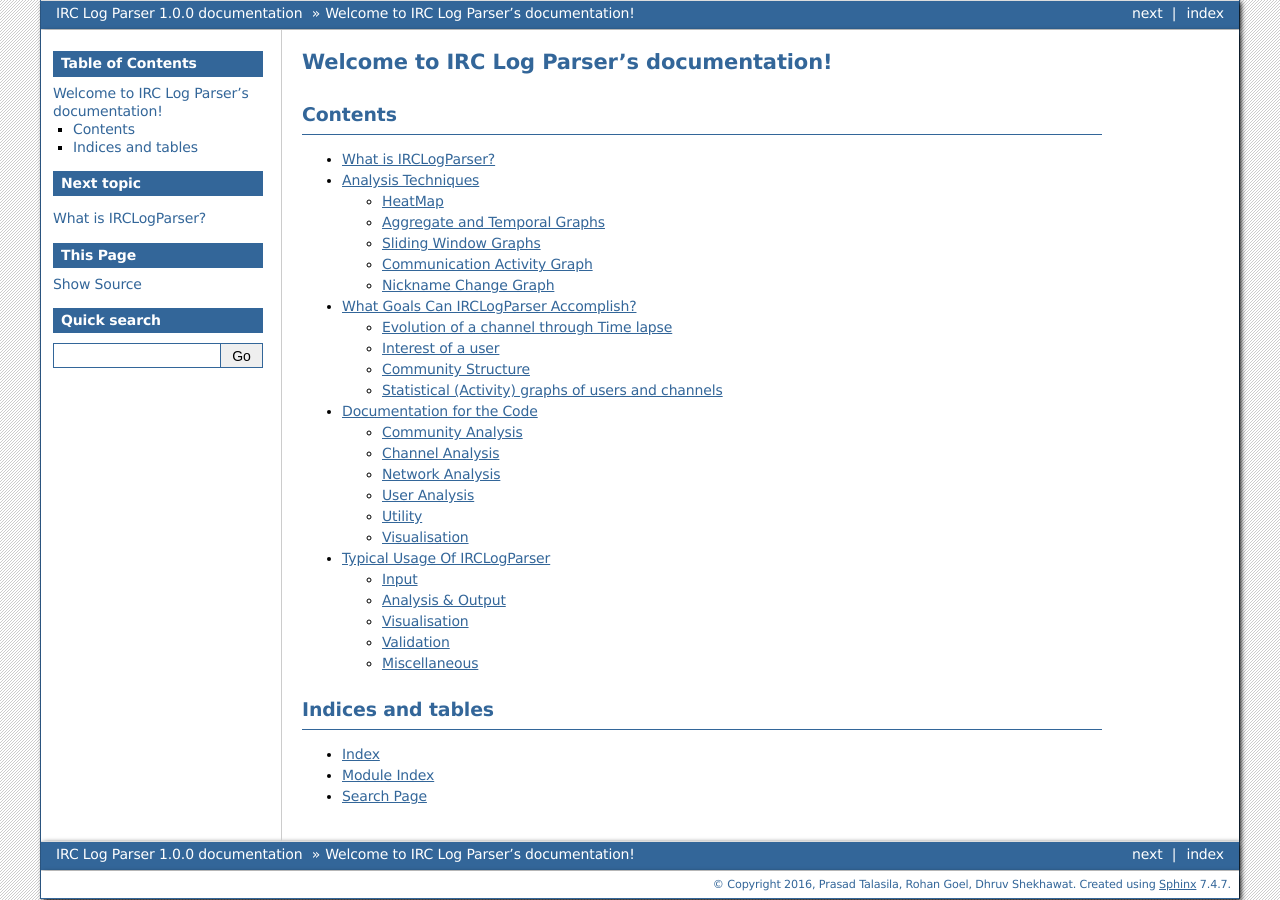
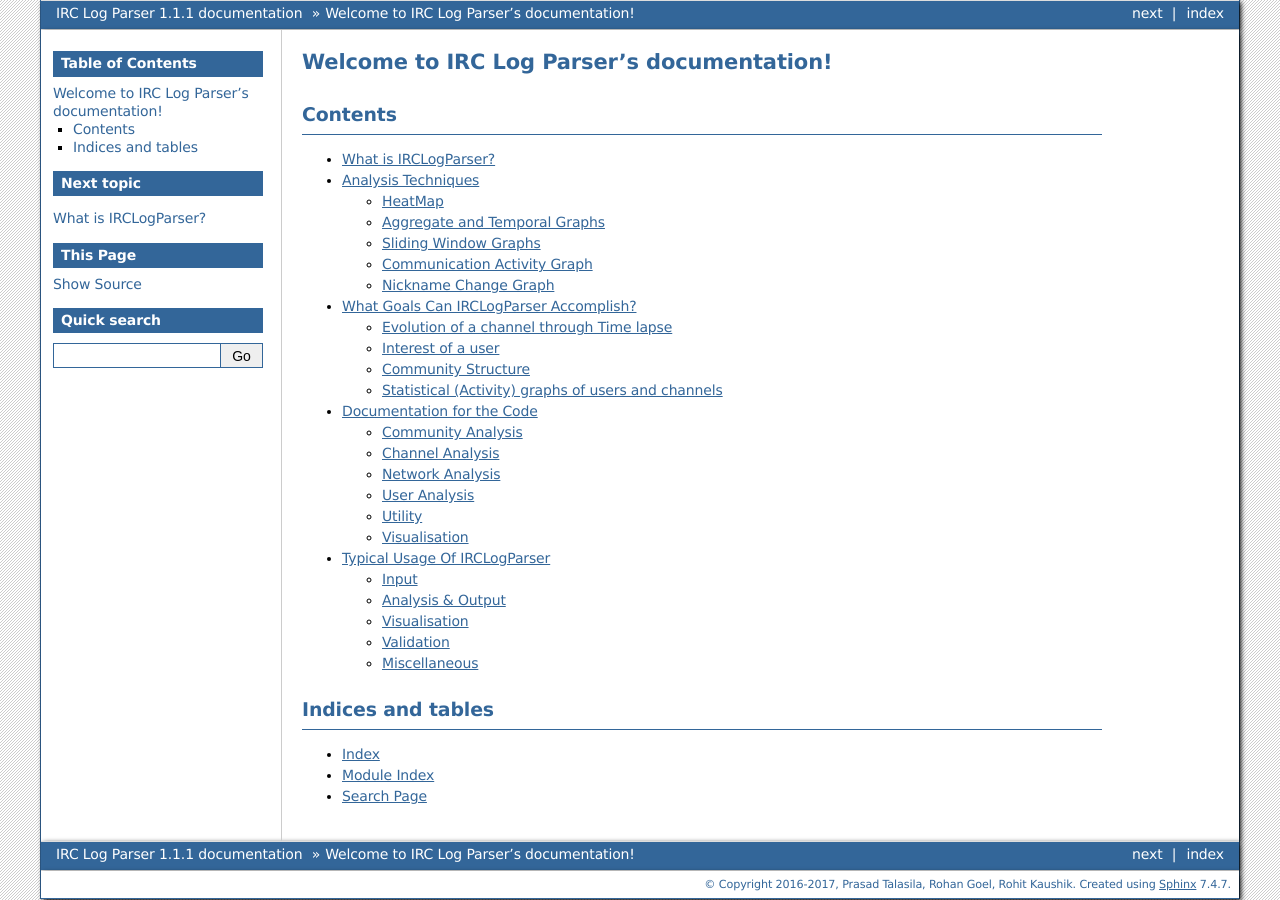
Before and after one commit to prasadtalasila/IRCLogParser, a Sphinx documentation site: the page built from docs/source/index.rst, in a window 1280 px wide. Built offline with Sphinx 7.4.7, drawn with Linux system fonts in a browser that asks for light colours.

Commit message:
updates the version number to v1.1.1 in the documentation

```diff
--- a/docs/source/conf.py
+++ b/docs/source/conf.py
@@ -53,17 +53,17 @@ master_doc = 'index'
 
 # General information about the project.
 project = u'IRC Log Parser'
-copyright = u'2016, Prasad Talasila, Rohan Goel, Dhruv Shekhawat'
-author = u'Prasad Talasila, Rohan Goel, Dhruv Shekhawat'
+copyright = u'2016-2017, Prasad Talasila, Rohan Goel, Rohit Kaushik'
+author = u'Prasad Talasila, Rohan Goel, Rohit Kaushik'
 
 # The version info for the project you're documenting, acts as replacement for
 # |version| and |release|, also used in various other places throughout the
 # built documents.
 #
 # The short X.Y version.
-version = u'1.0.0'
+version = u'1.1.1'
 # The full version, including alpha/beta/rc tags.
-release = u'1.0.0'
+release = u'1.1.1'
 
 # The language for content autogenerated by Sphinx. Refer to documentation
 # for a list of supported languages.
```
